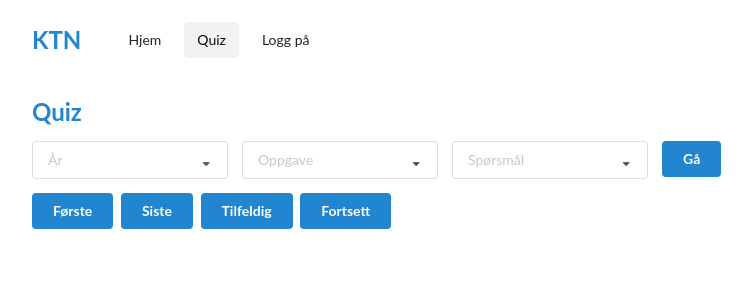
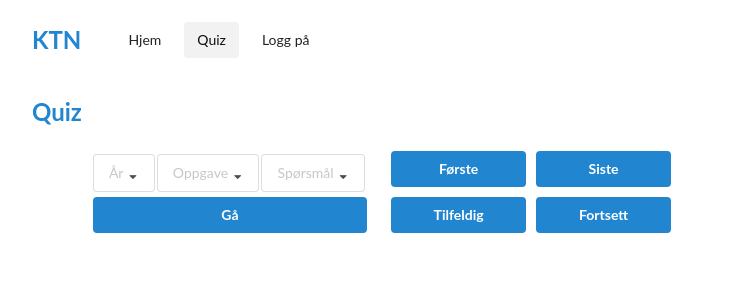
Before and after one commit to tenstad/ktn, a Django app: page /quiz/ in a window 1280 px wide. Shown: the top 300 px of the page, without its empty margins (258-1010 px from the left). Run offline with Django 3.2, Linux system fonts and the light colour scheme; data that the repository does not hold is empty.

Commit message:
Improve styling

```diff
--- a/quiz/static/quiz/css/question.css
+++ b/quiz/static/quiz/css/question.css
@@ -14,6 +14,10 @@
     width: 10px;
     margin: 0;
     padding: 0;
+}
+
+.tri.button {
+    width: calc(33.33% - 6.666px);
 }
 
 .question.actions {
--- a/quiz/static/quiz/css/quiz.css
+++ b/quiz/static/quiz/css/quiz.css
@@ -20,3 +20,53 @@
     margin-top: 50px;
     text-align: center;
 }
+
+.fields {
+    margin: 0 !important;
+    margin-bottom: 5px !important;
+}
+
+.fields > .field {
+    padding: 0 !important;
+}
+
+.selection.dropdown, .field {
+    max-width: 100% !important;
+    min-width: 0 !important;
+}
+
+.field {
+    margin-right: 2px !important;
+}
+
+.jumptobuttons .button {
+    width: calc(50% - 5px);
+    margin: 0 !important;
+    margin-top: 10px !important;
+}
+
+.divider {
+    display: inline-block;
+    width: 10px;
+    margin: 0;
+    padding: 0;
+}
+
+.submit.button {
+    width: 100%;
+    margin-bottom: 10px !important;
+}
+
+#quizselection {
+    display: inline-block;
+}
+
+.selectform, .jumptobuttons {
+    max-width: 300px;
+    display: inline-block;
+    padding: 0 10px;
+}
+
+.textcenter {
+    text-align: center;
+}
--- a/quiz/templates/quiz/quiz.html
+++ b/quiz/templates/quiz/quiz.html
@@ -13,6 +13,9 @@
   <div class="ui container text">
     <h2 class="ui header item {{ "ACCENT_COLOR_NAME"|setting }}">Quiz</h2>
 
+    <div class="textcenter">
+      <div id="quizselection">
+        <div class="selectform">
           <form class="ui form" method="POST" target="">
             {% csrf_token %}
             <div class="fields">
@@ -53,17 +56,20 @@
                   </div>
                 </div>
               </div>
-        <div class="field">
+            </div>
+
+          </form>
           <a class="ui {{ 'ACCENT_COLOR_NAME'|setting }} button submit">Gå</a>
         </div>
+
+        <div class="jumptobuttons">
+          <a class="ui {{ 'ACCENT_COLOR_NAME'|setting }} button" href="/quiz/first">Første</a><!--
+          --><div class="divider"></div><a class="ui {{ 'ACCENT_COLOR_NAME'|setting }} button" href="/quiz/last">Siste</a><!--
+          --><a class="ui {{ 'ACCENT_COLOR_NAME'|setting }} button" href="/quiz/random">Tilfeldig</a><!--
+          --><div class="divider"></div><a class="ui {{ 'ACCENT_COLOR_NAME'|setting }} button" href="/quiz/continue">Fortsett</a>
         </div>
-    </form>
-
-
-    <a class="ui {{ 'ACCENT_COLOR_NAME'|setting }} button" href="/quiz/first">Første</a>
-    <a class="ui {{ 'ACCENT_COLOR_NAME'|setting }} button" href="/quiz/last">Siste</a>
-    <a class="ui {{ 'ACCENT_COLOR_NAME'|setting }} button" href="/quiz/random">Tilfeldig</a>
-    <a class="ui {{ 'ACCENT_COLOR_NAME'|setting }} button" href="/quiz/continue">Fortsett</a>
+      </div>
+    </div>
 
     <div class="overview">
 
```
Also changed, not shown: quiz/templates/quiz/question.html (+6 -6 lines). Lines whose indentation alone changed are shown as unchanged.
